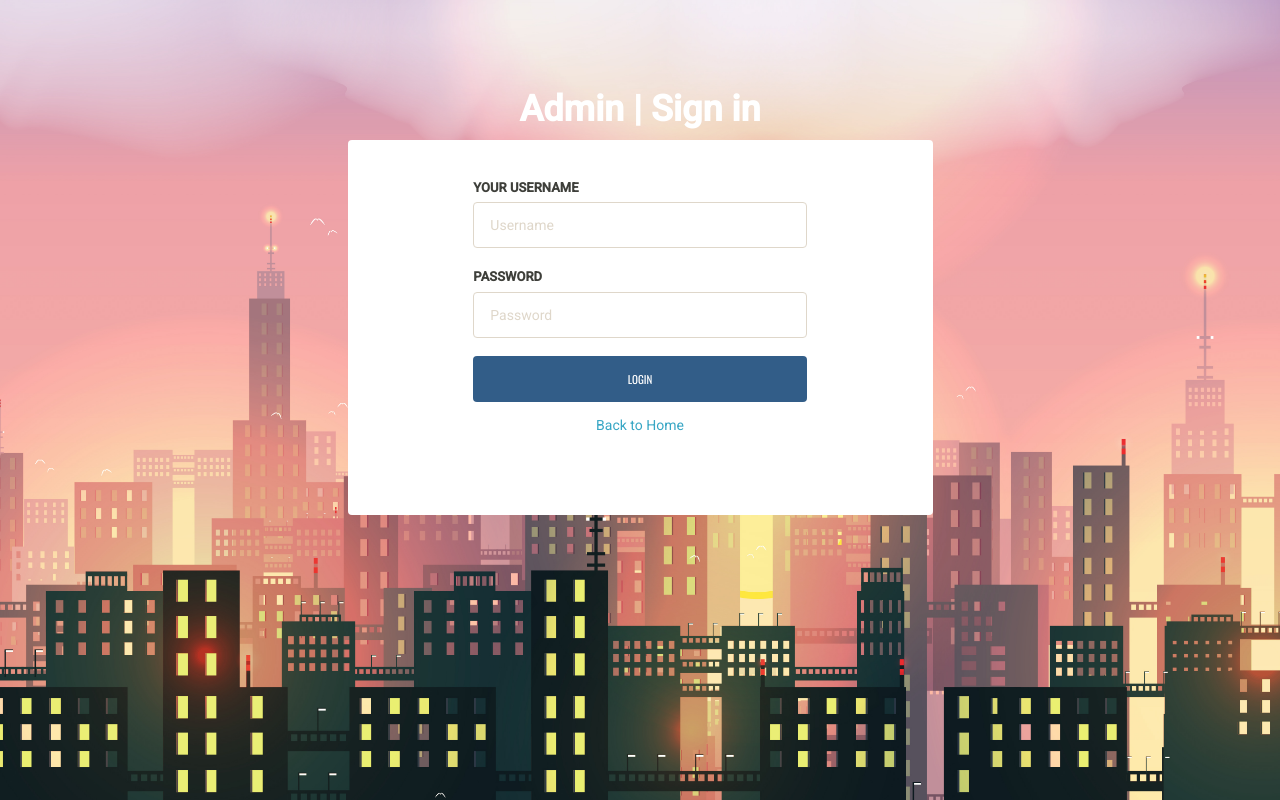
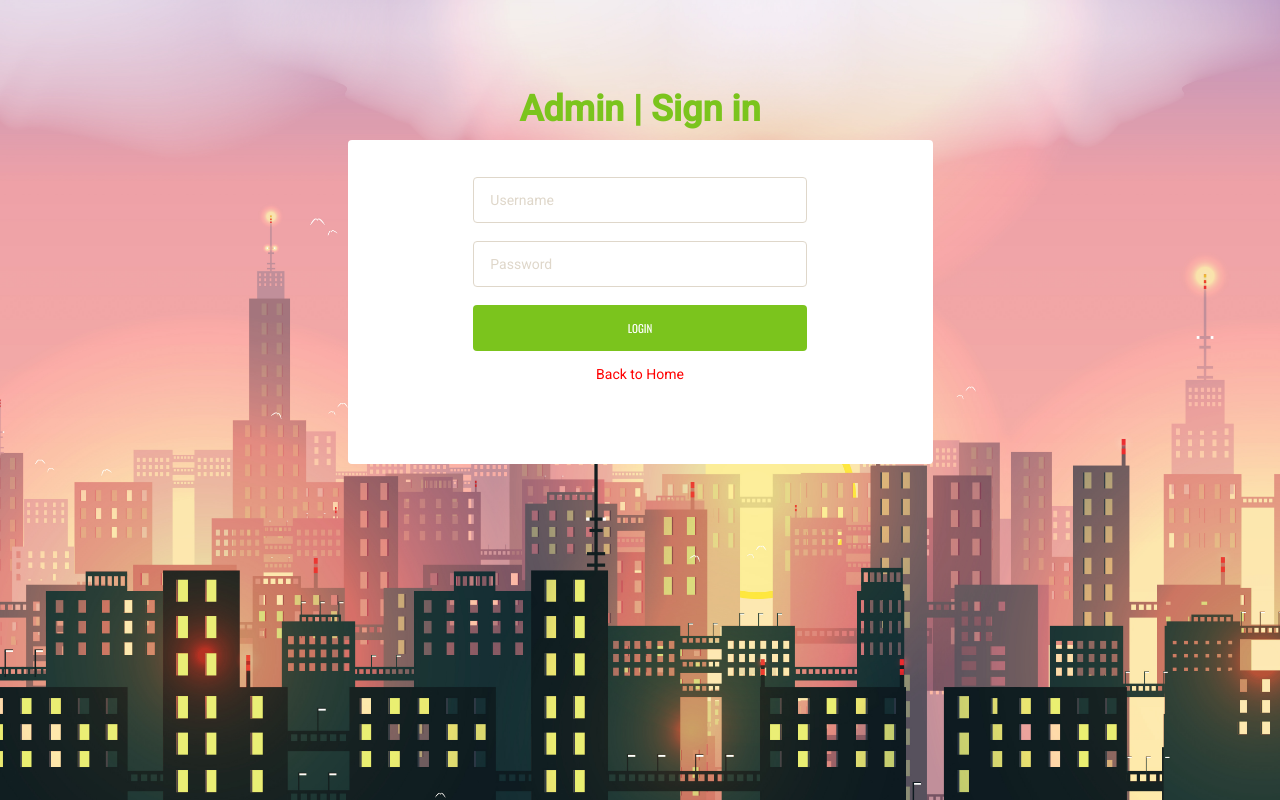
Before and after one commit to kimjayson-ph/surety, a PHP site: page /admin/ in a window 1280 px wide. Run offline with PHP 8.4, Linux system fonts and the light colour scheme.

Commit message:
update 222

```diff
--- a/admin/css/style.css
+++ b/admin/css/style.css
@@ -1,5 +1,6 @@
 @import url(http://fonts.googleapis.com/css?family=Lato:300,400,700,900,100italic,300italic,400italic);
 @import url(https://fonts.googleapis.com/css?family=Oswald:700,400,300);
+
 /****************************
 *   FOR RESPONSIVENESS      *
 ****************************/
--- a/admin/index.php
+++ b/admin/index.php
@@ -44,6 +44,7 @@ if (isset($_POST['login'])) {
 	<link rel="stylesheet" href="css/fileinput.min.css">
 	<link rel="stylesheet" href="css/awesome-bootstrap-checkbox.css">
 	<link rel="stylesheet" href="css/style.css">
+	<link href="https://fonts.googleapis.com/css?family=Lato:300,400,700,900" rel="stylesheet">
 </head>
 
 <body>
@@ -54,23 +55,23 @@ if (isset($_POST['login'])) {
 				<div class="row">
 					<div class="col-md-6 col-md-offset-3">
 
-						<h1 class="text-center text-bold mt-4x" style="color:#fff">Admin | Sign in</h1>
+						<h1 class="text-center text-bold mt-4x" style="color:#7bc41d">Admin | Sign in</h1>
 						<div class="well row pt-2x pb-3x bk-light">
 							<div class="col-md-8 col-md-offset-2">
 								<form method="post">
 
-									<label for="" class="text-uppercase text-sm">Your Username </label>
+									<!-- <label for="" class="text-uppercase text-sm">Your Username </label> -->
 									<input type="text" placeholder="Username" name="username" class="form-control mb">
 
-									<label for="" class="text-uppercase text-sm">Password</label>
+									<!-- <label for="" class="text-uppercase text-sm">Password</label> -->
 									<input type="password" placeholder="Password" name="password" class="form-control mb">
 
 
-									<button class="btn btn-primary btn-block" name="login" type="submit">LOGIN</button>
+									<button class="btn btn-primary btn-block" style="background-color: #7bc41d;" name="login" type="submit">LOGIN</button>
 
 								</form>
 
-								<p style="margin-top: 4%" align="center"><a href="../index.php">Back to Home</a> </p>
+								<p style="margin-top: 4%" align="center"><a style="color: red;" href="../index.php">Back to Home</a> </p>
 							</div>
 
 						</div>
--- a/includes/footer.php
+++ b/includes/footer.php
@@ -30,7 +30,7 @@ if (isset($_POST['emailsubscibe'])) {
       <div class="row">
 
         <div class="col-md-6">
-          <h6>About Us</h6>
+          <h6>Surety Motorbikes</h6>
           <ul>
 
 
```
